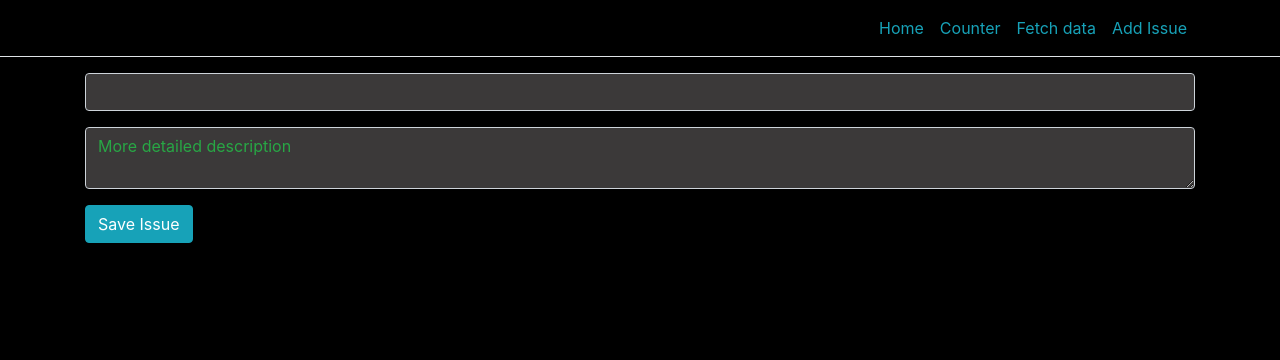
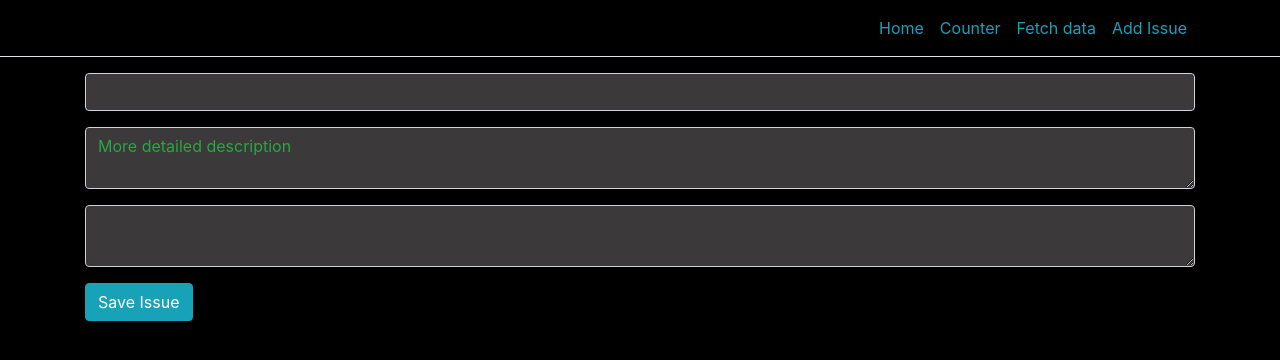
Before and after one commit to LeilaniL/bug-tracker, a React (Create React App) app in the folder BugTrackerReact/ClientApp/: page /issues/create in a window 1280 px wide. Shown: the top 360 px of the page. Built offline with nearby package versions, Linux system fonts and the light colour scheme.

Commit message:
update form and post to include timestamp and solution

```diff
--- a/BugTrackerReact/ClientApp/src/components/IssueForm.js
+++ b/BugTrackerReact/ClientApp/src/components/IssueForm.js
@@ -7,7 +7,7 @@ import { Button, Form, FormGroup, Label, Input, FormText } from 'reactstrap';
 async function postIssue(values) {
   const response = await fetch("api/Issues/Create", {
     method: "POST",
-    body: JSON.stringify(values.Description),
+    body: JSON.stringify(values),
     headers: {
       "content-type": "application/json"
     },
@@ -39,7 +39,8 @@ export class IssueForm extends Component {
     postIssue(this.state);
     this.setState({
       // issueName: "Issue",
-      Description: "More detailed description"
+      Description: "",
+      RightSteps: ""
     })
   }
 
@@ -64,6 +65,12 @@ export class IssueForm extends Component {
             onChange={this.handleInputChange}
             onFocus={this.clearValues} />
         </FormGroup>
+        <FormGroup>
+          <Input className="text-info" style={{ backgroundColor: "#3b3939" }} type="textarea" id="RightSteps" name="RightSteps"
+            value={this.state.RightSteps}
+            onChange={this.handleInputChange}
+            onFocus={this.clearValues} />
+        </FormGroup>
         <Button color="info" type="submit">Save Issue</Button>
       </Form>
     )
```
Also changed, not shown: 2 other files (tests, documents, lock files or other folders).
